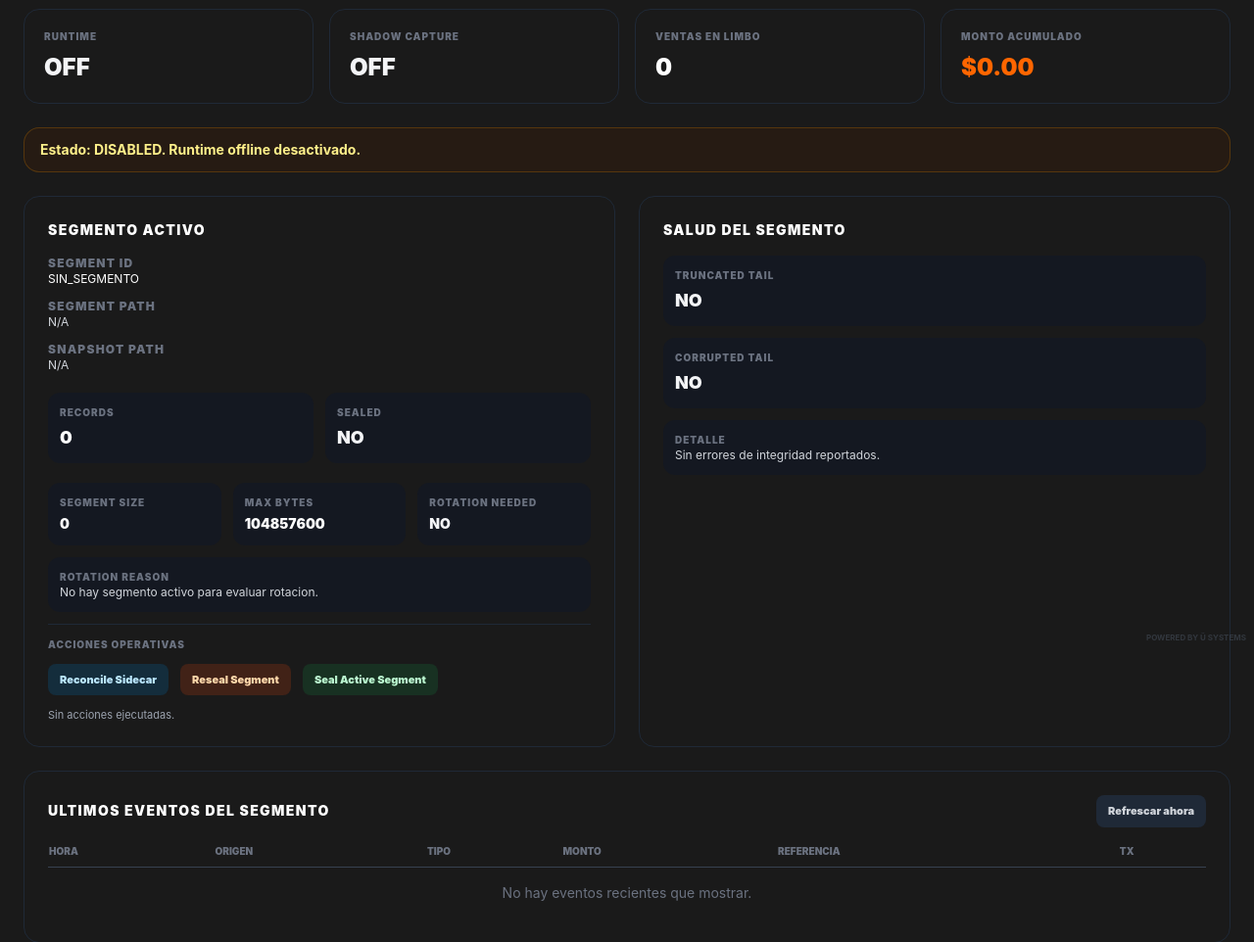
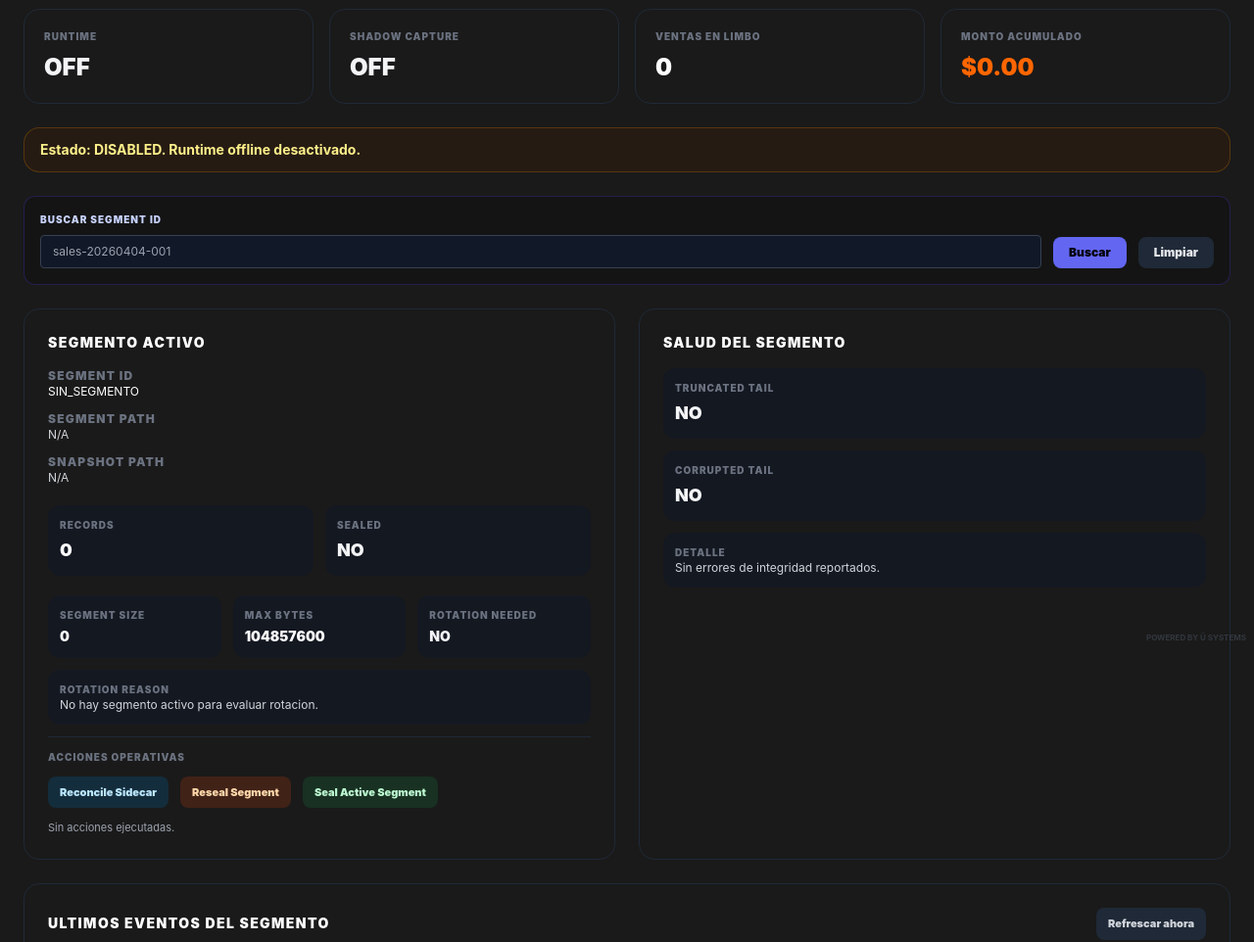
Before and after one commit to DiePrivate66/Virtex-Imp, a Django app: page /dashboard/limbo-offline/ in a window 1280 px wide. Shown: the part 139-1101 px from the top of the page at 98% size. Run offline with Django 5.2, Linux system fonts and the light colour scheme; the visitor is signed in with stand-in values (Sample User, id 1); data that the repository does not hold is empty; parts of the project's set-up code (start-up, migrations or seed data) failed here and were passed over; some libraries are stand-ins or nearby versions.

Commit message:
feat(pos): add segment search to analytics and limbo

```diff
--- a/pos/application/analytics/queries.py
+++ b/pos/application/analytics/queries.py
@@ -164,6 +164,7 @@ def _build_offline_audited_actions(
     desde,
     hasta,
     *,
+    segment_id: str = '',
     action_type: str = '',
     organization_id: str = '',
     location_id: str = '',
@@ -209,6 +210,10 @@ def _build_offline_audited_actions(
     segment_status_options.sort()
 
     queryset = base_queryset
+    normalized_segment_id = str(segment_id or '').strip()
+    if normalized_segment_id:
+        queryset = queryset.filter(target_id__icontains=normalized_segment_id)
+
     normalized_action_type = str(action_type or '').strip()
     if normalized_action_type:
         queryset = queryset.filter(event_type=normalized_action_type)
@@ -259,6 +264,7 @@ def _build_offline_audited_actions(
     return {
         'queryset': queryset,
         'items': items,
+        'selected_segment_id': normalized_segment_id,
         'selected_action_type': normalized_action_type,
         'selected_organization_id': normalized_organization_id,
         'selected_location_id': normalized_location_id,
@@ -278,6 +284,7 @@ def build_analytics_dashboard_context(
     periodo: str = 'semana',
     desde_param=None,
     hasta_param=None,
+    offline_action_segment_id: str = '',
     offline_action_type: str = '',
     offline_action_organization: str = '',
     offline_action_location: str = '',
@@ -350,6 +357,7 @@ def build_analytics_dashboard_context(
     offline_audit_bundle = _build_offline_audited_actions(
         desde,
         hasta,
+        segment_id=offline_action_segment_id,
         action_type=offline_action_type,
         organization_id=offline_action_organization,
         location_id=offline_action_location,
@@ -394,6 +402,7 @@ def build_analytics_dashboard_context(
         'refund_adjustments_open_total': refund_adjustments_open_total,
         'offline_audited_actions': offline_audit_bundle['items'],
         'offline_audited_actions_count': offline_audit_bundle['queryset'].count(),
+        'offline_audited_action_filter_segment_id': offline_audit_bundle['selected_segment_id'],
         'offline_audited_action_filter_type': offline_audit_bundle['selected_action_type'],
         'offline_audited_action_filter_organization': offline_audit_bundle['selected_organization_id'],
         'offline_audited_action_filter_location': offline_audit_bundle['selected_location_id'],
--- a/pos/presentation/analytics/views.py
+++ b/pos/presentation/analytics/views.py
@@ -35,6 +35,7 @@ def dashboard_analytics(request):
             periodo=request.GET.get('periodo', 'semana'),
             desde_param=request.GET.get('desde'),
             hasta_param=request.GET.get('hasta'),
+            offline_action_segment_id=request.GET.get('offline_action_segment_id', ''),
             offline_action_type=request.GET.get('offline_action_type', ''),
             offline_action_organization=request.GET.get('offline_action_organization', ''),
             offline_action_location=request.GET.get('offline_action_location', ''),
--- a/pos/templates/pos/offline_limbo.html
+++ b/pos/templates/pos/offline_limbo.html
@@ -57,6 +57,30 @@
     <div class="rounded-2xl border px-4 py-3 text-sm font-bold mb-6" data-status-banner data-status="{{ status }}">
         Estado: <span data-field="status">{{ status|upper }}</span>. <span data-field="detail">{{ detail }}</span>
     </div>
+
+    <form method="get" class="bg-black/20 border border-indigo-800/40 rounded-xl p-4 mb-6">
+        <div class="grid grid-cols-1 md:grid-cols-[minmax(0,1fr)_auto_auto] gap-3 items-end">
+            <div>
+                <label class="block text-[10px] uppercase tracking-widest text-indigo-200 font-black mb-2">Buscar Segment ID</label>
+                <input
+                    type="text"
+                    name="segment_id"
+                    value="{{ initial_segment_id|default:'' }}"
+                    placeholder="sales-20260404-001"
+                    class="w-full bg-gray-900 border border-gray-700 rounded px-3 py-2 text-xs text-white"
+                >
+            </div>
+            <button type="submit" class="bg-indigo-500 hover:bg-indigo-400 text-black text-xs font-black px-4 py-2 rounded-lg transition">
+                Buscar
+            </button>
+            <a
+                href="{% url 'dashboard_offline_limbo' %}"
+                class="bg-gray-800 hover:bg-gray-700 text-gray-200 text-xs font-black px-4 py-2 rounded-lg transition text-center"
+            >
+                Limpiar
+            </a>
+        </div>
+    </form>
 
     <div class="grid grid-cols-1 lg:grid-cols-2 gap-6 mb-6">
         <div class="bg-[#1a1a1a] rounded-2xl border border-gray-800 p-6">
```
Also changed, not shown: ARCHITECTURE.md (+2 -0 lines), guides/pos_v2_ops.md (+2 -0 lines), pos/templates/pos/dashboard.html (+11 -1 lines), pos/tests.py (+8 -1 lines).
